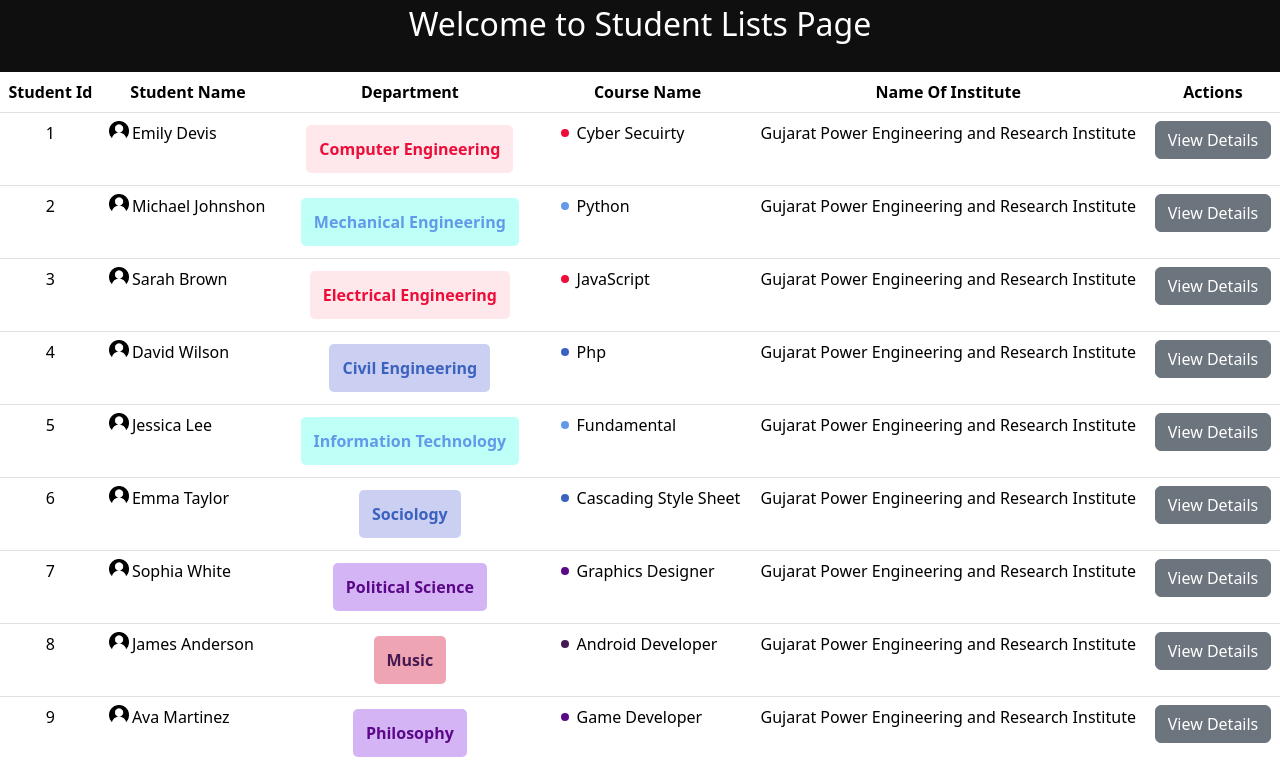
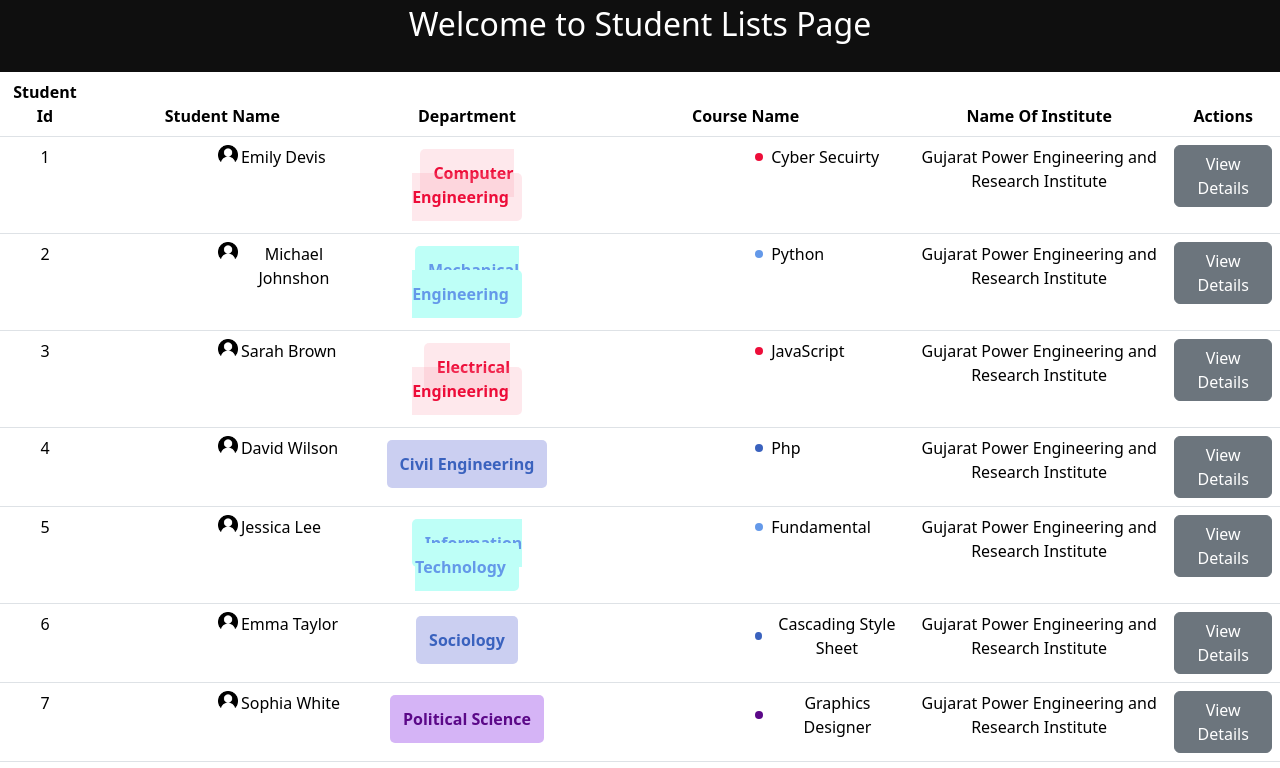
Before and after one commit to nisarg-frontendarmy/sample-react-project, a React (Create React App) app: page /dashboard in a window 1280 px wide. Shown: the top 768 px of the page. Built offline with nearby package versions, Linux system fonts and the light colour scheme.

Commit message:
React-Table-Implement

```diff
--- a/src/App.css
+++ b/src/App.css
@@ -133,6 +133,8 @@
   color: #FFFFFF;
 }
 
+/* department of css designing on Dashboard Page */
+
 .department-Computer-Engineering {
   font-weight: bold;
   padding: 13px;
@@ -257,6 +259,16 @@
   background-color: #000;
   border-radius: 50%;
   display: inline-block;
+}
+
+/* Set the header of Student Name */
+.main-header {
+  padding-left: 120px;
+}
+
+/* Set the header of Course Name */
+.main-courseName {
+  padding-left: 160px;
 }
 
 /* .auth-form-container {
--- a/src/components/dashboard/Dashboard.jsx
+++ b/src/components/dashboard/Dashboard.jsx
@@ -22,7 +22,7 @@ const Dashboard = () => {
       header: "Student Name",
       id: "studentName",
       cell: (info) => (
-        <div className="d-flex  ">
+        <div className="d-flex main-header">
           <img
             src="/images/usericon.png"
             alt="User Icon"
@@ -105,7 +105,7 @@ const Dashboard = () => {
         const dotColor = courseColorMapping[courseName] || "#000000";
 
         return (
-          <div className="d-flex align-items-center">
+          <div className="d-flex align-items-center main-courseName">
             <span className="dot m-2" style={{ backgroundColor: dotColor }}></span>
             {courseName}
           </div>
@@ -137,7 +137,7 @@ const Dashboard = () => {
   return (
     <div className="text-center w-100 vh-100  main-div19">
       <div className="fs-2 mb-4 text-white ">Welcome to Student Lists Page</div>
-      <table className="table w-100 vh-50 mx-auto main-div22">
+      <table className="table w-78 vh-50 mx-auto main-div22">
         <thead>
           {table.getHeaderGroups().map((headerGroup) => (
             <tr key={headerGroup.id}>
```
